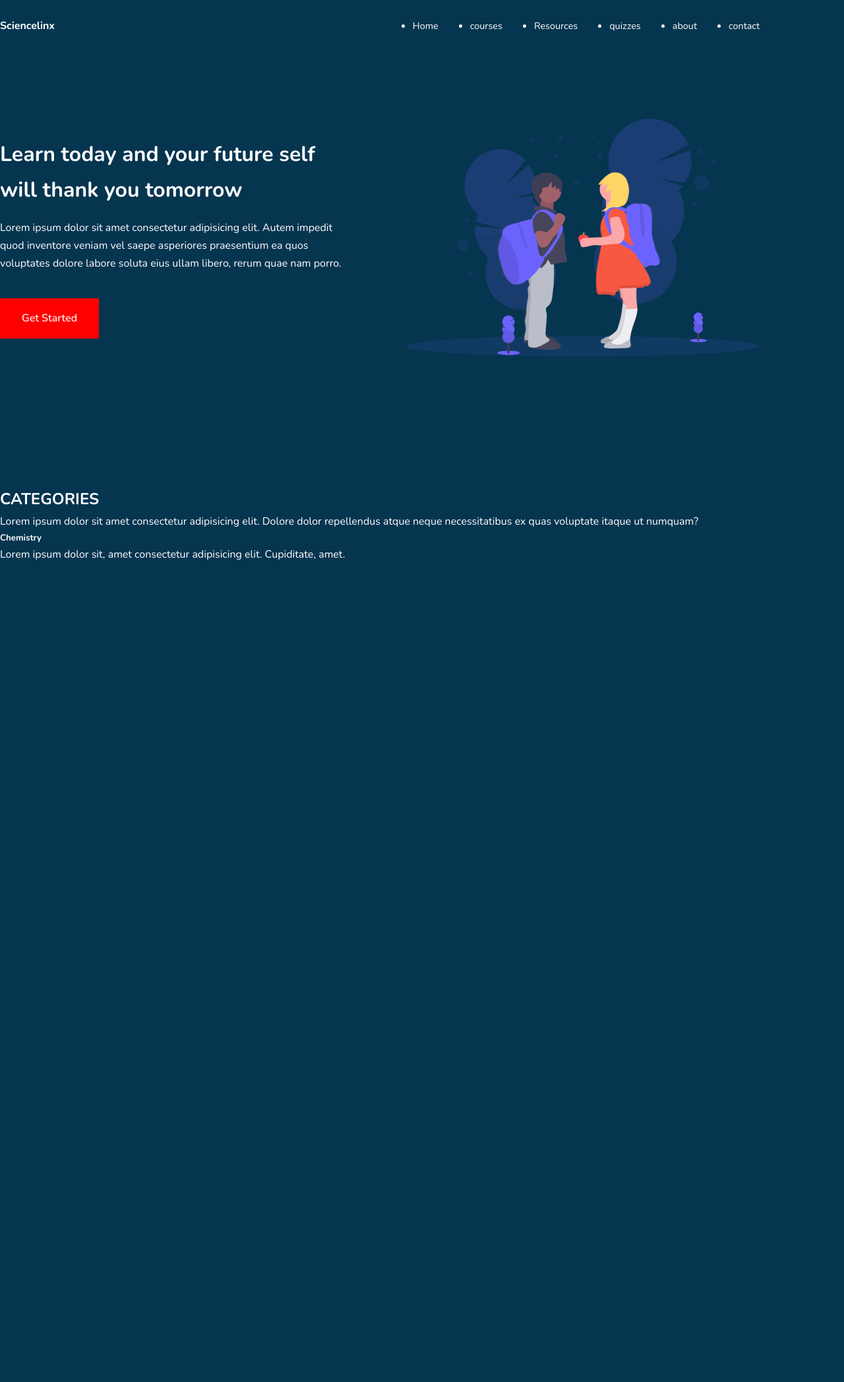
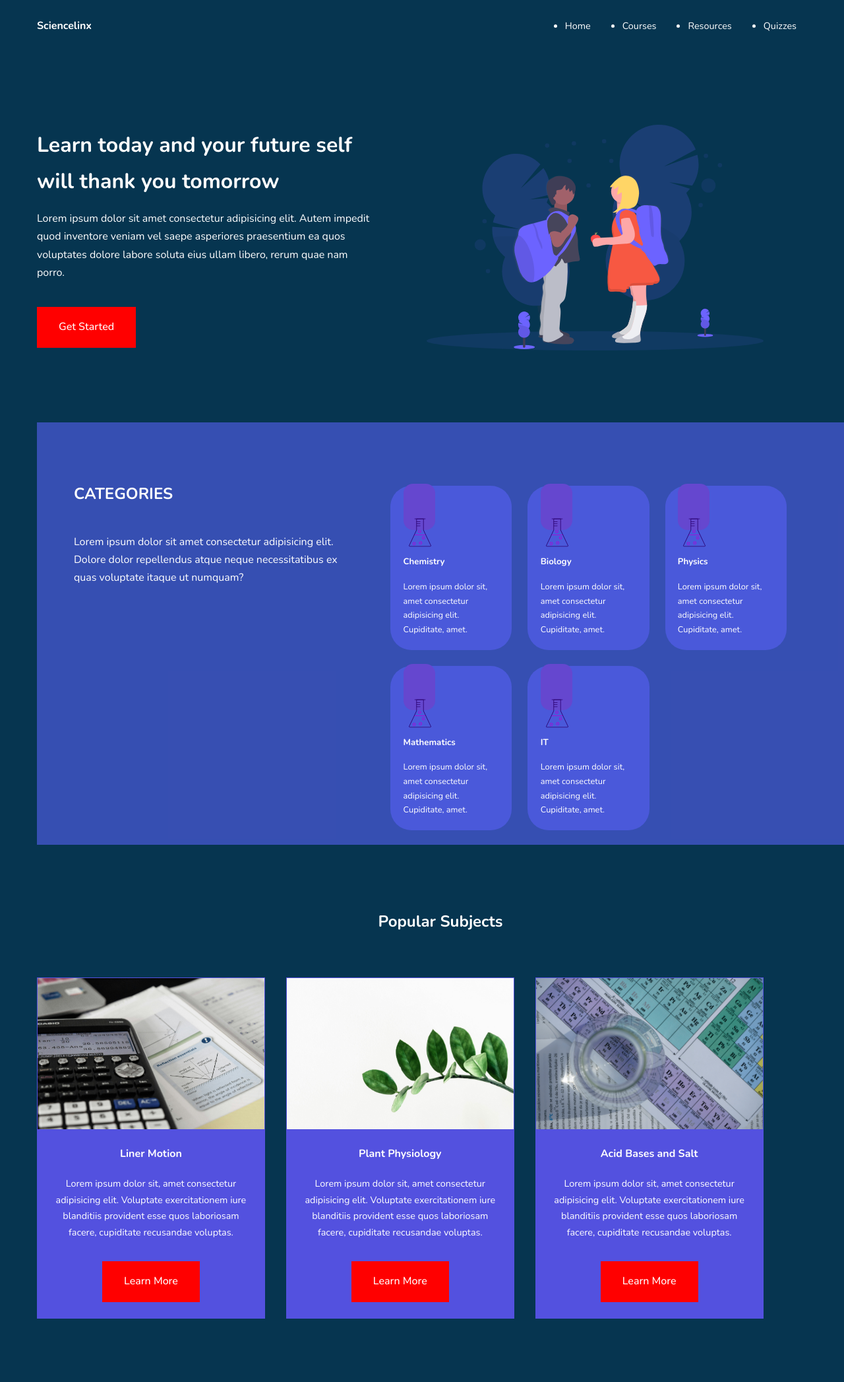
Before and after one commit to Effah001/Magnus, a Flask app: page / in a window 1280 px wide. Shown: the whole page at 66% size. Before the commit the page ends 848 px from the top, so only its background shows below. Run offline with Flask 3, Linux system fonts and the light colour scheme.

Commit message:
added some sections

```diff
--- a/static/css/style.css
+++ b/static/css/style.css
@@ -12,6 +12,7 @@ body {
     line-height: 1.7;
     color: white;
     background:rgb(6, 53, 80);
+    padding-left: 3.5rem;
 }
 
 .container {
@@ -60,6 +61,7 @@ img {
     color: white;
 }
 
+/*********** NAV BAR *******************/
 
 nav {
     background: transparent;
@@ -91,6 +93,11 @@ nav {
     color: blueviolet;
 }
 
+.window-scroll {
+    background: rgb(1, 78, 167);
+    box-shadow: 0 1rem 2rem rgb(39, 37, 44);
+    ;
+}
 
 /* ********************* HEADER ***************** */
 header {
@@ -112,3 +119,97 @@ header {
 .left p {
     margin: 1rem 0 2.4rem;
 }
+
+.icon-img {
+    width: 50px;
+    height: auto;
+}
+
+
+/* ************************* CATEGORIES ***************************/
+.categories {
+    background:rgba(89, 97, 247, 0.589);
+    padding-left: 3.5rem;
+    padding-right: 3.5rem;
+    height: 40rem;
+}
+
+.categories h1 {
+    line-height: 1;
+    margin-bottom: 3rem;
+}
+
+.categories__containers {
+    display: grid;
+    grid-template-columns: 40% 60%;
+    gap: 5rem;
+}
+
+.categories__left p {
+    margin: 1rem 0 3rem;
+}
+
+.categories__right {
+    display: grid;
+    grid-template-columns: repeat(3, 1fr);
+    gap: 1.5rem;
+}
+
+.category {
+    background:rgba(89, 97, 247, 0.589);
+    padding: 1.2rem;
+    border-radius: 2rem;
+    transition: all 400ms ease;
+}
+
+.category:hover {
+    box-shadow: 0 2rem 3rem rgb(89, 124, 240);
+}
+
+.category__icon {
+    background: rgb(101, 71, 207);
+    padding: 1.5rem;
+    border-radius: 0.9rem;
+}
+
+.category h5 {
+    margin: 0.5rem 0 1rem;
+}
+
+.category p {
+    font-size: 0.8rem;
+}
+
+
+/* ***********************POPULAR SUBJECT ********************/
+
+.courses {
+
+}
+
+.courses__container {
+    display: grid;
+    grid-template-columns: repeat(3, 1fr);
+    gap: 2rem;
+}
+
+.course {
+    background: rgb(83, 81, 223);
+    text-align: center;
+    border: 1px solid transparent;
+    transition:  400ms ease;
+}
+
+.course:hover {
+    background: transparent;
+    border-color: rgb(23, 23, 233);
+}
+
+.course_info {
+    padding: 1.5rem;
+}
+
+.course_info p {
+    margin: 1.2rem 0 2rem;
+    font-size: 0.9rem;
+}
--- /dev/null
+++ b/static/javascript/header.js
@@ -0,0 +1,6 @@
+//mantain the header upon scrolling
+
+window.addEventListener('scroll', () => {
+    document.querySelector('nav').classList.toggle
+    ('window-scroll', window.scrollY > 0)
+})
--- a/templates/home.html
+++ b/templates/home.html
@@ -19,11 +19,9 @@
           <a href="home.html"><h4>Sciencelinx</h4></a>
           <ul class="menu">
             <li><a href="home.html">Home</a></li>
-            <li><a href="courses.html">courses</a></li>
+            <li><a href="courses.html">Courses</a></li>
             <li><a href="Resources.html">Resources</a></li>
-            <li><a href="quizzes.html">quizzes</a></li>
-            <li><a href="about.html">about</a></li>
-            <li><a href="contact.html">contact</a></li>
+            <li><a href="quizzes.html">Quizzes</a></li>
           </ul>
         </div>
     </nav>
@@ -63,12 +61,107 @@
           <div class="categories__right">
             <article class="category">
               <span class="category__icon"></span>
+              <span class="icon"><img src="../static/images/beaker.svg" alt="Icon Name" class="icon-img"></span>
               <h5>Chemistry</h5>
               <p>Lorem ipsum dolor sit, amet consectetur adipisicing elit. Cupiditate, amet.</p>
             </article>
 
+
+            <article class="category">
+              <span class="category__icon"></span>
+              <span class="icon"><img src="../static/images/beaker.svg" alt="Icon Name" class="icon-img"></span>
+              <h5>Biology</h5>
+              <p>Lorem ipsum dolor sit, amet consectetur adipisicing elit. Cupiditate, amet.</p>
+            </article>
+
+
+            <article class="category">
+              <span class="category__icon"></span>
+              <span class="icon"><img src="../static/images/beaker.svg" alt="Icon Name" class="icon-img"></span>
+              <h5>Physics</h5>
+              <p>Lorem ipsum dolor sit, amet consectetur adipisicing elit. Cupiditate, amet.</p>
+            </article>
+
+
+            <article class="category">
+              <span class="category__icon"></span>
+              <span class="icon"><img src="../static/images/beaker.svg" alt="Icon Name" class="icon-img"></span>
+              <h5>Mathematics</h5>
+              <p>Lorem ipsum dolor sit, amet consectetur adipisicing elit. Cupiditate, amet.</p>
+            </article>
+
+
+            <article class="category">
+              <span class="category__icon"></span>
+              <span class="icon"><img src="../static/images/beaker.svg" alt="Icon Name" class="icon-img"></span>
+              <h5>IT</h5>
+              <p>Lorem ipsum dolor sit, amet consectetur adipisicing elit. Cupiditate, amet.</p>
+              </article>
           </div>
       </div>
     </section>
+
+
+    <!--****************************POPULAR SUBJECTS***********************************-->
+    <section class="courses">
+      <h2>Popular Subjects</h2>
+      <div class="container courses__container">
+        <article class="course">
+          <div class="course__image">
+            <img src="../static/images/physics.jpg">
+          </div>
+
+          <div class="course_info">
+            <h4>Liner Motion</h4>
+            <p>
+              Lorem ipsum dolor sit, amet consectetur adipisicing elit.
+              Voluptate exercitationem iure blanditiis provident
+              esse quos laboriosam facere, cupiditate recusandae voluptas.
+            </p>
+            <a href="course.html" class="btn btn-primary">Learn More</a>
+          </div>
+        </article>
+
+
+        <article class="course">
+          <div class="course__image">
+            <img src="../static/images/plant.jpg">
+          </div>
+          <div class="course_info">
+              <h4>Plant Physiology</h4>
+              <p>
+                Lorem ipsum dolor sit, amet consectetur adipisicing elit.
+                Voluptate exercitationem iure blanditiis provident
+                esse quos laboriosam facere, cupiditate recusandae voluptas.
+              </p>
+              <a href="course.html" class="btn btn-primary">Learn More</a>
+
+            </div>
+
+        </article>
+
+
+        <article class="course">
+          <div class="course__image">
+            <img src="../static/images/chmistry1.jpg">
+          </div>
+
+          <div class="course_info">
+            <h4>Acid Bases and Salt</h4>
+            <p>
+              Lorem ipsum dolor sit, amet consectetur adipisicing elit.
+              Voluptate exercitationem iure blanditiis provident
+              esse quos laboriosam facere, cupiditate recusandae voluptas.
+            </p>
+            <a href="course.html" class="btn btn-primary">Learn More</a>
+          </div>
+        </article>
+      </div>
+    </section>
+
+
+
+
+    <script src="../static/javascript/header.js"></script>
 </body>
 </html>
```
Also changed, not shown: static/images/beaker.svg (added), static/images/chemistry1.svg (added), static/images/chmistry1.jpg (added), static/images/flask.svg (added), static/images/flask1.svg (added), static/images/physics.jpg (added), static/images/plant.jpg (added).
